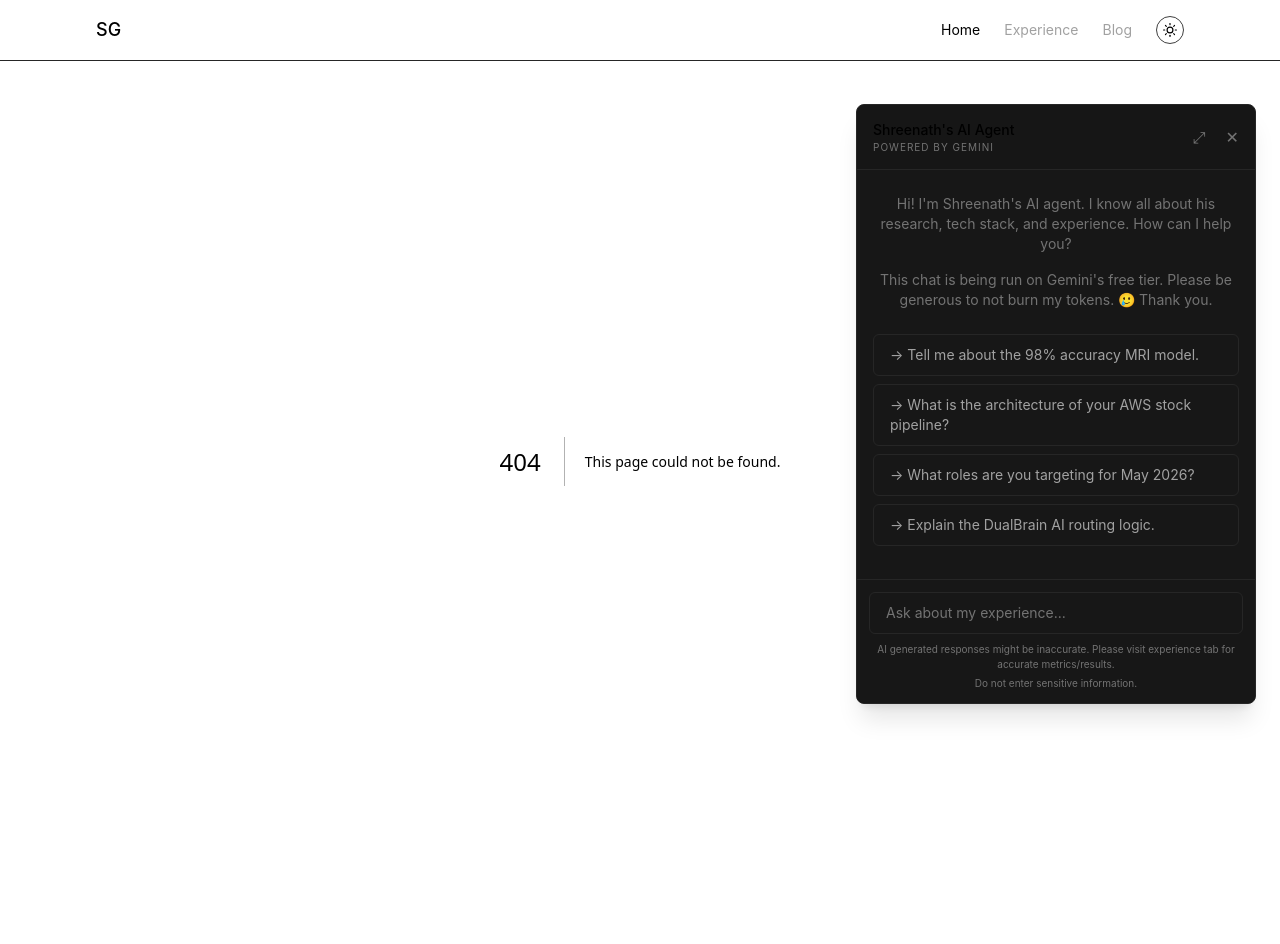
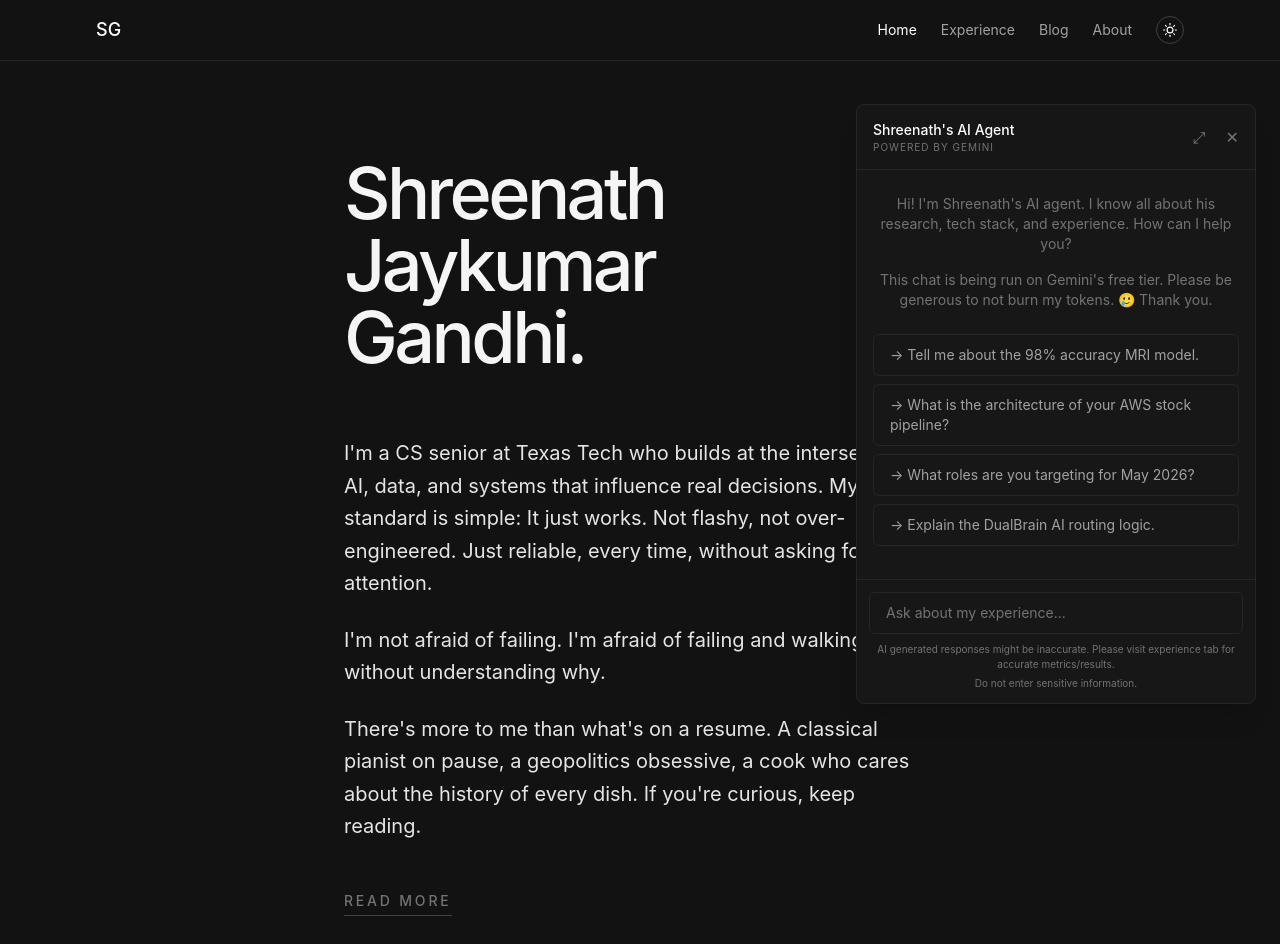
Before and after one commit to shreenath04/portfolio, a Next.js app: page /about in a window 1280 px wide. Before the commit this address had no page. Shown: the top 944 px of the page. Before the commit the page ends 861 px from the top, so only its background shows below. Built offline with nearby package versions, Linux system fonts and the light colour scheme.

Commit message:
added the about page, put it on the navbar.

```diff
--- /dev/null
+++ b/app/about/page.tsx
@@ -0,0 +1,80 @@
+"use client";
+
+import { useState } from "react";
+
+export default function AboutPage() {
+  const [isExpanded, setIsExpanded] = useState(false);
+
+  return (
+    <main className="flex-1 pb-24">
+      <section className="px-6 pt-24 mx-auto max-w-[75%] md:max-w-[60%] lg:max-w-[50%]">
+        {/* Hero Heading */}
+        <h1 className="text-5xl md:text-7xl font-medium mb-16 tracking-tighter leading-none text-neutral-900 dark:text-neutral-100">
+          Shreenath <br />
+          Jaykumar <br />
+          Gandhi.
+        </h1>
+
+        <div className="prose prose-neutral dark:prose-invert max-w-none">
+          {/* SHORT VERSION - Always Visible */}
+          <div className="space-y-6 text-lg md:text-xl text-neutral-800 dark:text-neutral-200 leading-relaxed font-normal">
+            <p>
+              I&apos;m a CS senior at Texas Tech who builds at the intersection of AI, data, and systems that influence real decisions. My standard is simple: It just works. Not flashy, not over-engineered. Just reliable, every time, without asking for attention.
+            </p>
+            <p>
+              I&apos;m not afraid of failing. I&apos;m afraid of failing and walking away without understanding why.
+            </p>
+            <p>
+              There&apos;s more to me than what&apos;s on a resume. A classical pianist on pause, a geopolitics obsessive, a cook who cares about the history of every dish. If you&apos;re curious, keep reading.
+            </p>
+          </div>
+
+          {/* FULL VERSION - Expandable Content */}
+          <div
+            className={`transition-all duration-700 ease-in-out overflow-hidden ${
+              isExpanded ? "max-h-[5000px] opacity-100 mt-6" : "max-h-0 opacity-0"
+            }`}
+          >
+            <div className="space-y-8 text-lg text-neutral-700 dark:text-neutral-300 leading-relaxed pt-6 border-t border-neutral-200 dark:border-neutral-800">
+              <p>
+                Shreenath Jaykumar Gandhi. Some people ask if they said it right. I always tell them if they didn&apos;t. You can call me Shree if you need to, but I&apos;ve never seen a reason to make my name smaller.
+              </p>
+              <p>
+                I grew up in Gujarat, India. Came to the US alone at 18 to study Computer Science at Texas Tech. No safety net, no blueprint, just a scholarship and few suitcases. The first year was honestly chaos. No one watching me or telling me to stop. I went all out. And I paid for it.
+              </p>
+              <p>
+                That summer I fixed what I had broken, came back, and never looked back. Presidential Merit Scholar. 3.5 GPA. Two concurrent research roles. A serverless pipeline running in production every weeknight. A brain tumor classifier outperforming published baselines. I&apos;m not telling you this to impress you, I&apos;m telling you because that gap between who I was freshman year and who I am now is the most honest thing about me. The discipline I have now isn&apos;t a personality trait. It&apos;s something I built, on purpose, from scratch.
+              </p>
+              <p>
+                I think about the world the way most engineers don&apos;t. I&apos;m deep into geopolitics, not as a hobby but as a philosophy. One Strait of Hormuz closure and gas prices double. Double gas prices and groceries get expensive because of transportation and production costs. Everything is connected. No permanent allies, no permanent adversaries. I applied that lens to how I navigate the world and it&apos;s served me well. It&apos;s also why the systems I want to build sit at the intersection of AI and markets. I don&apos;t just want to write good code. I want the code to mean something at a decision-making level.
+              </p>
+              <p>
+                Outside of all of this, I cook. Primarily Indian food, and I follow Chef Ranveer Brar not just for the recipes but for the history behind every dish. The evolution of an ingredient. The story of a spice. A dish becomes more special when you know where it came from. I think that&apos;s true of most things.
+              </p>
+              <p>
+                I trained in classical piano through Trinity College London exams and left with distinctions. I haven&apos;t played in four years. Coming to the US, building a life from zero, there was no piano and honestly no mental space for one. But it&apos;s the first thing I&apos;m buying when I&apos;m settled. I want to play Beethoven. I want to give more exams. Maybe even start an Instagram page. I&apos;m not done with that chapter, just pausing it.
+              </p>
+              <p>
+                I also used to make my own lyrical hip hop back in India. Wrote my own lyrics, recorded on an iPhone 6, wrapped it in a sock as a pop filter, ran BandLab on that crappy old phone, got no-copyright beats off YouTube. My brother would record the videos and I&apos;d edit them on InShot. KR$NA was everything to me then. &quot;Awaam till the end&quot;.
+              </p>
+              <p>
+                India gave me my values. The US taught me how to navigate the world. I am who I am because of both and I wouldn&apos;t trade either half.
+              </p>
+              <p className="font-medium text-neutral-900 dark:text-neutral-100 italic pt-4">
+                Graduating May 2026. Looking for the right room to be in. I&apos;ll handle the rest.
+              </p>
+            </div>
+          </div>
+
+          {/* Subtle Toggle Button */}
+          <button
+            onClick={() => setIsExpanded(!isExpanded)}
+            className="mt-12 text-sm font-medium uppercase tracking-[0.2em] text-neutral-500 hover:text-neutral-900 dark:hover:text-neutral-100 transition-colors border-b border-neutral-300 dark:border-neutral-700 pb-1"
+          >
+            {isExpanded ? "Show less" : "Read more"}
+          </button>
+        </div>
+      </section>
+    </main>
+  );
+}
--- a/app/components/Navbar.tsx
+++ b/app/components/Navbar.tsx
@@ -25,8 +25,15 @@ export default function Navbar() {
         <Link href="/blog" className="text-sm text-neutral-400 hover:opacity-70 transition-opacity">
           Blog
         </Link>
+        <Link href="/about" className="text-sm text-neutral-400 hover:opacity-70 transition-opacity">
+          About
+        </Link>
         {mounted && (
-          <button onClick={() => setTheme(theme === "dark" ? "light" : "dark")} className="w-7 h-7 rounded-full border border-neutral-300 dark:border-neutral-700 flex items-center justify-center hover:opacity-70 transition-opacity">
+          <button
+            onClick={() => setTheme(theme === "dark" ? "light" : "dark")}
+            className="w-7 h-7 rounded-full border border-neutral-300 dark:border-neutral-700 flex items-center justify-center hover:opacity-70 transition-opacity"
+            aria-label="Toggle theme"
+          >
             {theme === "dark" ? (
               <svg width="14" height="14" viewBox="0 0 24 24" fill="none" stroke="currentColor" strokeWidth="2" strokeLinecap="round" strokeLinejoin="round">
                 <circle cx="12" cy="12" r="5"/><line x1="12" y1="1" x2="12" y2="3"/><line x1="12" y1="21" x2="12" y2="23"/><line x1="4.22" y1="4.22" x2="5.64" y2="5.64"/><line x1="18.36" y1="18.36" x2="19.78" y2="19.78"/><line x1="1" y1="12" x2="3" y2="12"/><line x1="21" y1="12" x2="23" y2="12"/><line x1="4.22" y1="19.78" x2="5.64" y2="18.36"/><line x1="18.36" y1="5.64" x2="19.78" y2="4.22"/>
```
